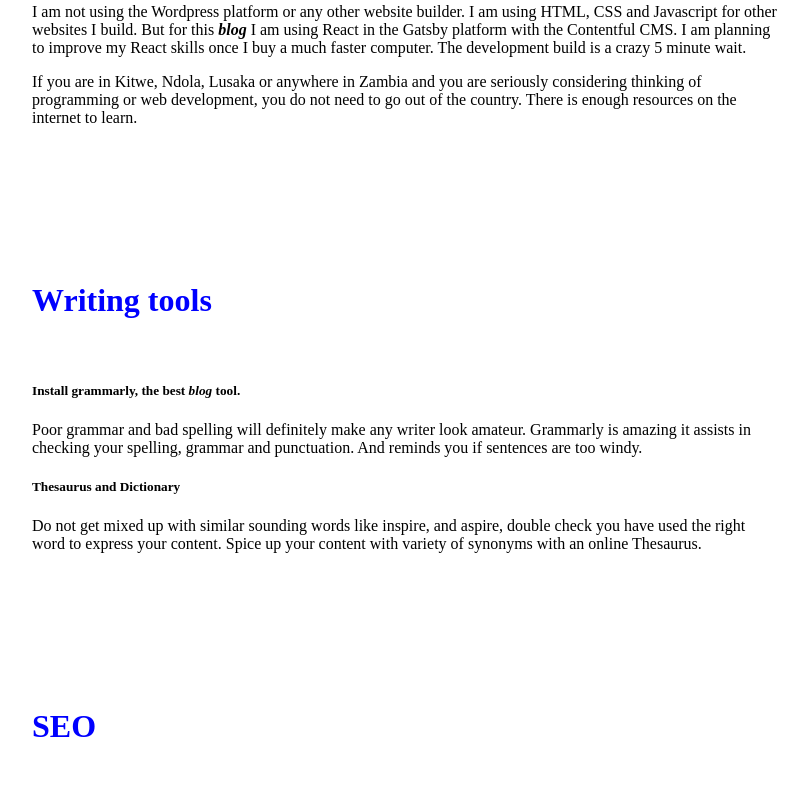
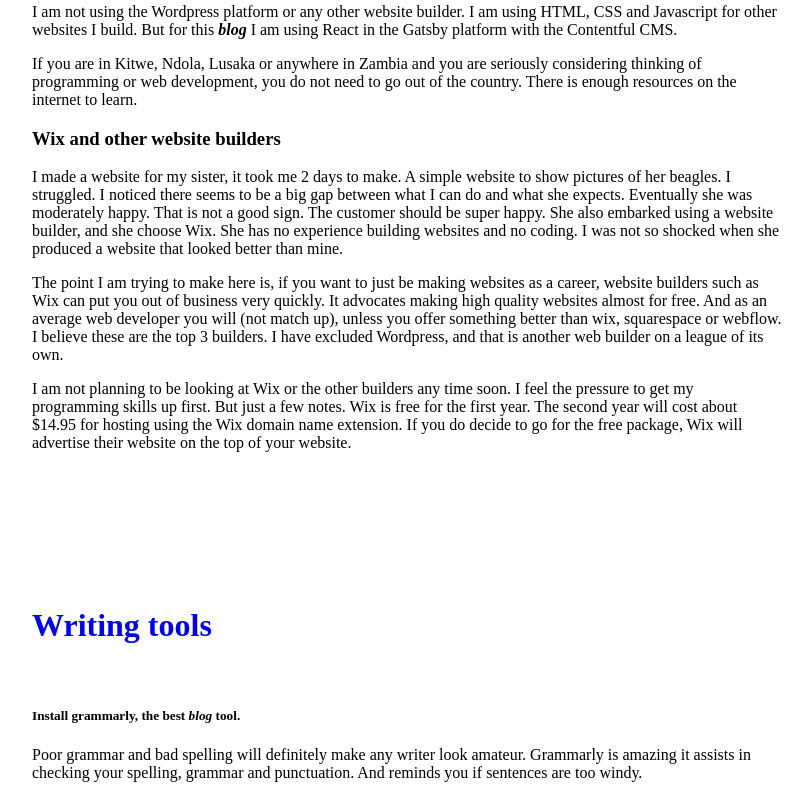
Before and after one commit to ronarmengol/blog1, a Gatsby site: page / in a window 1280 px wide. Shown: the part 1319-2122 px from the top of the page, without its empty margins (233-1045 px from the left). Built offline with nearby package versions, Linux system fonts and the light colour scheme; Gatsby itself is replaced by a stand-in of ours.

Commit message:
added a small article on wix

```diff
--- a/src/pages/index.js
+++ b/src/pages/index.js
@@ -35,7 +35,6 @@
       <p style={{fontSize: `3rem`}}>Hi, I am Ron,</p>
       <h1>web developer (designer) in Zambia</h1>
       <h2 style={{display: `none`}}>Blogger blog zambia</h2>
-      <p style={{display: `none`}}>zambia</p>
       <p>
         I have now learned enough to open up my own website, and store content in a cloud database CMS. I am an aspiring to be a better writer. I did not want to start <em><strong>blogging</strong></em> when I felt good enough to write, I know would have ended up never starting, I think with any grand plans, we should just dive in, and learn as we go along.
         <br></br>
@@ -44,10 +43,20 @@
         I am extremely fortunate that the Covid 19 restrictions have not hindered my pursuit of programming. I am currently in <em>Kitwe</em>, <em>Zambia</em>, writing this <em><strong>blog</strong></em>. I love it here in Kitwe, its a small city, and little traffic. Generally in the <em>Copperbelt</em> it is quiet compared to the capital Lusaka.
       </p>
       <p>
-        I am not using the Wordpress platform or any other website builder. I am using HTML, CSS and Javascript for other websites I build. But for this <em><strong>blog</strong></em> I am using React in the Gatsby platform with the Contentful CMS. I am planning to improve my React skills once I buy a much faster computer. The development build is a crazy 5 minute wait.
+        I am not using the Wordpress platform or any other website builder. I am using HTML, CSS and Javascript for other websites I build. But for this <em><strong>blog</strong></em> I am using React in the Gatsby platform with the Contentful CMS.
       </p>
       <p>
         If you are in Kitwe, Ndola, Lusaka or anywhere in Zambia and you are seriously considering thinking of programming or web development, you do not need to go out of the country. There is enough resources on the internet to learn.
+      </p>
+      <h3>Wix and other website builders</h3>
+      <p>
+        I made a website for my sister, it took me 2 days to make. A simple website to show pictures of her beagles. I struggled. I noticed there seems to be a big gap between what I can do and what she expects. Eventually she was moderately happy. That is not a good sign. The customer should be super happy. She also embarked using a website builder, and she choose Wix. She has no experience building websites and no coding. I was not so shocked when she produced a website that looked better than mine.
+      </p>
+      <p>
+        The point I am trying to make here is, if you want to just be making websites as a career, website builders such as Wix can put you out of business very quickly. It advocates making high quality websites almost for free. And as an average web developer you will (not match up), unless you offer something better than wix, squarespace or webflow. I believe these are the top 3 builders. I have excluded Wordpress, and that is another web builder on a league of its own.
+      </p>
+      <p>
+        I am not planning to be looking at Wix or the other builders any time soon. I feel the pressure to get my programming skills up first. But just a few notes. Wix is free for the first year. The second year will cost about $14.95 for hosting using the Wix domain name extension. If you do decide to go for the free package, Wix will advertise their website on the top of your website.
       </p>
 
     </section>
```
